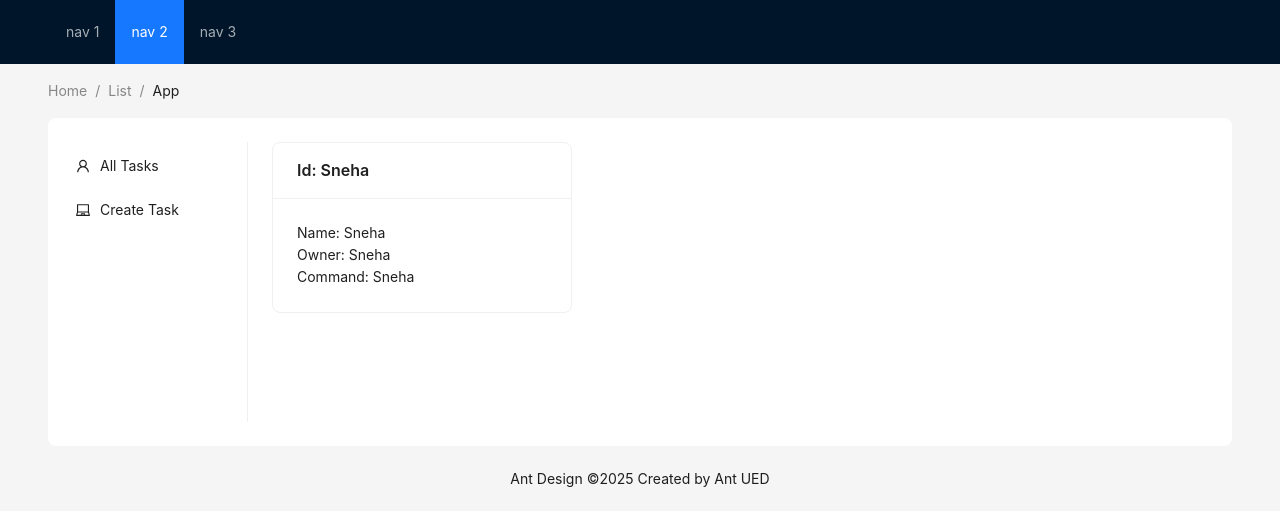
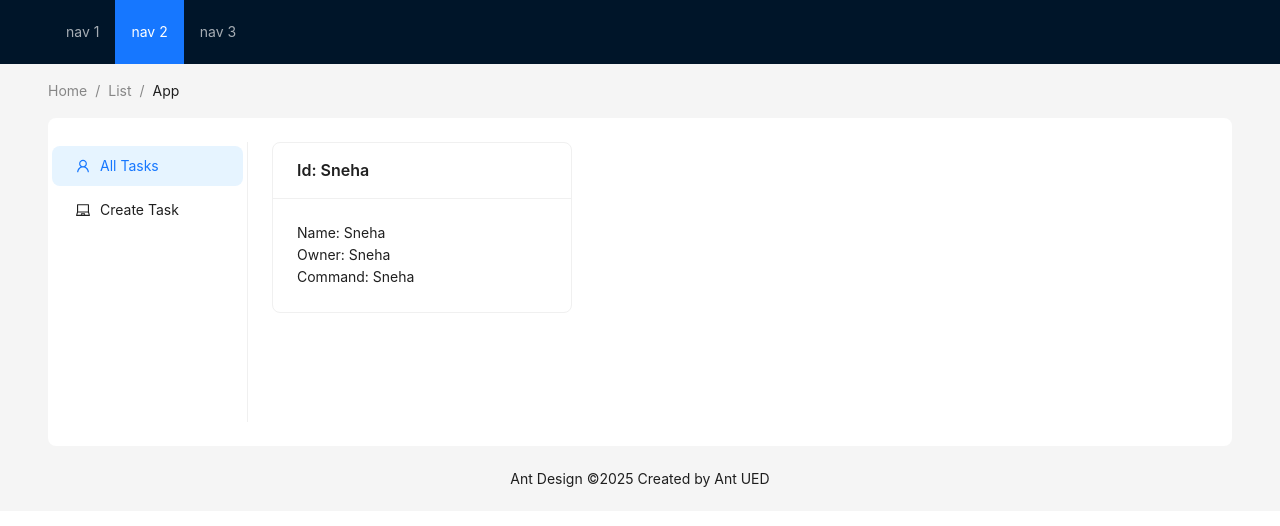
Before and after one commit to varshneysneha-08/kaiburr_frontend, a React (Vite) app: page / in a window 1280 px wide. Shown: the top 526 px of the page. Built offline with nearby package versions, Linux system fonts and the light colour scheme.

Commit message:
Added Switch between Tabs

```diff
--- a/src/App.tsx
+++ b/src/App.tsx
@@ -1,29 +1,29 @@
-import React from 'react';
-import { LaptopOutlined, UserOutlined } from '@ant-design/icons';
-import type { MenuProps } from 'antd';
-import { Breadcrumb, Layout, Menu, theme } from 'antd';
-import CreateTaskForm from './Components/CreateTaskForm';
-import AllTasks from './Components/AllTasks';
+import React, { useState } from "react";
+import { LaptopOutlined, UserOutlined } from "@ant-design/icons";
+import type { MenuProps } from "antd";
+import { Breadcrumb, Layout, Menu, theme } from "antd";
+import CreateTaskForm from "./Components/CreateTaskForm";
+import AllTasks from "./Components/AllTasks";
 
 const { Header, Content, Footer, Sider } = Layout;
 
-const items1: MenuProps['items'] = ['1', '2', '3'].map((key) => ({
+const items1: MenuProps["items"] = ["1", "2", "3"].map((key) => ({
   key,
   label: `nav ${key}`,
 }));
 
-const subMenuTitles: string[] = ["All Tasks", "Create Task"]
+const subMenuTitles: string[] = ["All Tasks", "Create Task"];
 
-const items2: MenuProps['items'] = [UserOutlined, LaptopOutlined].map(
+const items2: MenuProps["items"] = [UserOutlined, LaptopOutlined].map(
   (icon, index) => {
     const key = String(index + 1);
 
     return {
-      key: `sub${key}`,
+      key: `${key}`,
       icon: React.createElement(icon),
       label: subMenuTitles[index],
     };
-  },
+  }
 );
 
 const App: React.FC = () => {
@@ -31,39 +31,56 @@ const App: React.FC = () => {
     token: { colorBgContainer, borderRadiusLG },
   } = theme.useToken();
 
+  const [menu, setMenu] = useState(1);
+
+  const handleMenuChange = (e: { key: string }) => {
+    setMenu(Number(e.key));
+  };
+
   return (
     <Layout>
-      <Header style={{ display: 'flex', alignItems: 'center' }}>
+      <Header style={{ display: "flex", alignItems: "center" }}>
         <div className="demo-logo" />
         <Menu
           theme="dark"
           mode="horizontal"
-          defaultSelectedKeys={['2']}
+          defaultSelectedKeys={["2"]}
           items={items1}
           style={{ flex: 1, minWidth: 0 }}
         />
       </Header>
-      <div style={{ padding: '0 48px' }}>
+      <div style={{ padding: "0 48px" }}>
         <Breadcrumb
-          style={{ margin: '16px 0' }}
-          items={[{ title: 'Home' }, { title: 'List' }, { title: 'App' }]}
+          style={{ margin: "16px 0" }}
+          items={[{ title: "Home" }, { title: "List" }, { title: "App" }]}
         />
         <Layout
-          style={{ padding: '24px 0', background: colorBgContainer, borderRadius: borderRadiusLG }}
+          style={{
+            padding: "24px 0",
+            background: colorBgContainer,
+            borderRadius: borderRadiusLG,
+          }}
         >
           <Sider style={{ background: colorBgContainer }} width={200}>
             <Menu
               mode="inline"
-              defaultSelectedKeys={['1']}
-              defaultOpenKeys={['sub1']}
-              style={{ height: '100%' }}
+              defaultSelectedKeys={["1"]}
+              defaultOpenKeys={["sub1"]}
+              style={{ height: "100%" }}
               items={items2}
+              onClick={handleMenuChange}
             />
           </Sider>
-          <Content style={{ padding: '0 24px', minHeight: 280 }}><AllTasks></AllTasks></Content>
+          <Content style={{ padding: "0 24px", minHeight: 280 }}>
+            {menu === 1 ? (
+              <AllTasks></AllTasks>
+            ) : (
+              <CreateTaskForm></CreateTaskForm>
+            )}
+          </Content>
         </Layout>
       </div>
-      <Footer style={{ textAlign: 'center' }}>
+      <Footer style={{ textAlign: "center" }}>
         Ant Design ©{new Date().getFullYear()} Created by Ant UED
       </Footer>
     </Layout>
```
